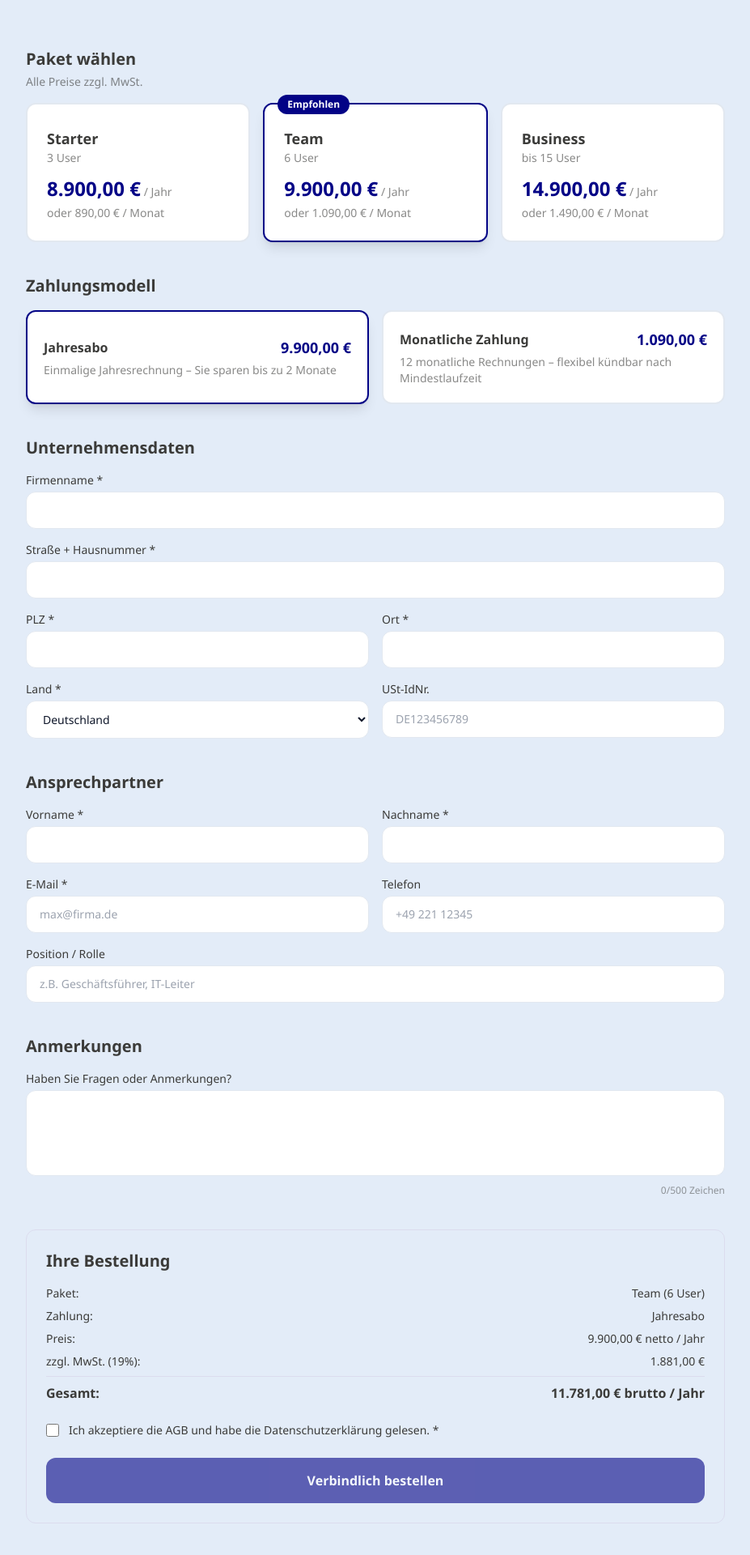
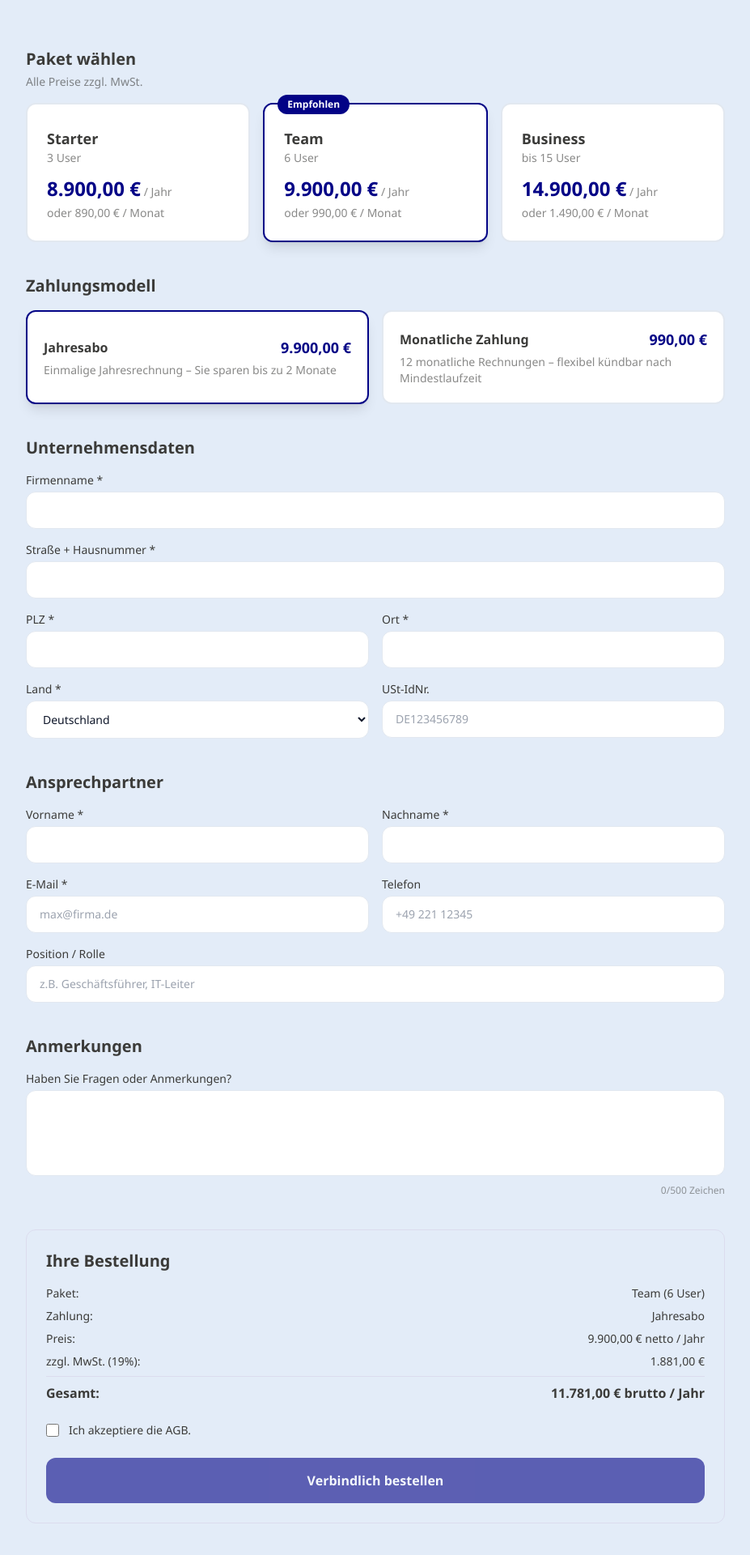
Before and after one commit to Eggers2/Copilot-Partner-Masterclass-, a Next.js app: page /bestellen in a window 1280 px wide. Shown: the part 262-2182 px from the top of the page at 81% size, without its empty margins (176-1103 px from the left). Built offline with nearby package versions, Linux system fonts and the light colour scheme.

Commit message:
Fix Team package price from 1090 to 990€/month and simplify AGB text
- Corrected monthly price in order form and API route
- Simplified checkbox text to "Ich akzeptiere die AGB."

https://claude.ai/code/session_015sXKwB6H1ZahCRut63PFqy

```diff
--- a/app/api/bestellen/route.ts
+++ b/app/api/bestellen/route.ts
@@ -4,7 +4,7 @@ import { checkRateLimit } from "@/lib/rate-limit";
 
 const PACKAGES = {
   starter: { label: "Starter", users: 3, yearly: 8900, monthly: 890 },
-  team: { label: "Team", users: 6, yearly: 9900, monthly: 1090 },
+  team: { label: "Team", users: 6, yearly: 9900, monthly: 990 },
   business: { label: "Business", users: 15, yearly: 14900, monthly: 1490 },
 } as const;
 
--- a/app/bestellen/order-form.tsx
+++ b/app/bestellen/order-form.tsx
@@ -13,7 +13,7 @@ const PACKAGES: Record<
   { label: string; users: number; usersLabel: string; yearly: number; monthly: number }
 > = {
   starter: { label: "Starter", users: 3, usersLabel: "3 User", yearly: 8900, monthly: 890 },
-  team: { label: "Team", users: 6, usersLabel: "6 User", yearly: 9900, monthly: 1090 },
+  team: { label: "Team", users: 6, usersLabel: "6 User", yearly: 9900, monthly: 990 },
   business: { label: "Business", users: 15, usersLabel: "bis 15 User", yearly: 14900, monthly: 1490 },
 };
 
@@ -528,7 +528,7 @@ export function OrderForm() {
                 className="mt-0.5 w-4 h-4 accent-ns-blue-500"
               />
               <span className="text-sm text-ns-text">
-                Ich akzeptiere die AGB und habe die Datenschutzerklärung gelesen. *
+                Ich akzeptiere die AGB.
               </span>
             </label>
           </div>
```
